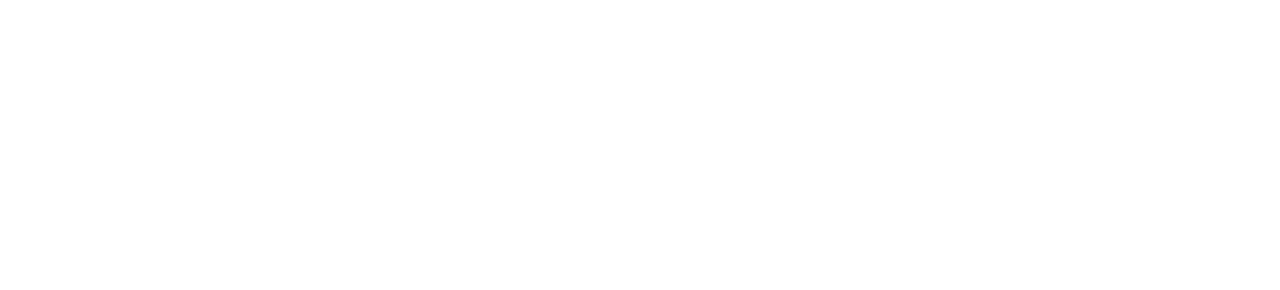
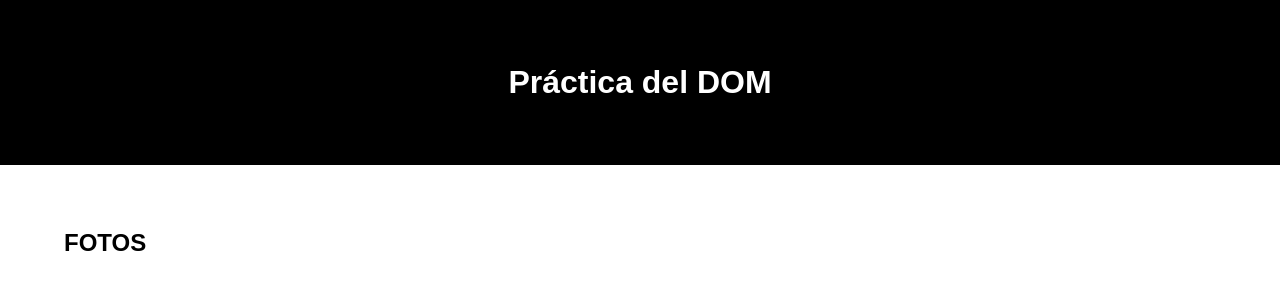
Before and after one commit to maiferna/practica_evento_dom, a plain HTML site: page index.html in a window 1280 px wide. Drawn offline with Linux system fonts and the light colour scheme.

Commit message:
ADD: css, html y variables js

```diff
--- a/css/main.css
+++ b/css/main.css
@@ -0,0 +1,93 @@
+/* RESET */
+
+*{
+    margin: 0;
+    padding: 0;
+    box-sizing: border-box;
+}
+
+body{
+    font-family: Arial, Helvetica, sans-serif;
+}
+
+.display-flex{
+    display: flex;
+    flex-direction: row;
+    flex-wrap: wrap;
+    gap: 1em;
+}
+
+
+/* HEADER ----------------------------------*/
+.header-practica{
+    padding: 5%;
+    color: white;
+    background-color: black;
+    text-align: center;
+}
+
+/* MAIN ----------------------------------*/
+
+main{
+    margin: 5%;
+}
+
+
+/* Bloque de botones-etiqueta */
+
+.bloque-botones{
+    gap: 0.5em;
+    margin: 1em 0;
+}
+
+.bloque-botones button{
+    background-color: rgb(24, 24, 24);
+    color: white;
+    border: 1px solid black;
+    padding: 0.75em 2em;
+    border-radius: 0.25em;
+}
+
+
+/* Card Grande ----*/
+.card-grande{
+    margin: 3em 0em;
+}
+
+.card-grande div{
+    width: 100%;
+}
+
+.card-grande div img{
+    width: 100%;
+    object-fit: cover;
+    margin: 0.75em 0;
+}
+
+
+
+/*SECTION IMGS RELACIONADAS ------------------*/
+.section-imgs-relacionadas{
+
+}
+
+/*-- Bloque cards minis ------------------*/
+.bloque-cards-mini{
+    display: grid;
+    grid-template-columns: repeat(auto-fit, minmax(250px, 1fr));
+    /*  https://developer.mozilla.org/en-US/docs/Web/CSS/grid-template-columns
+        repeat: función que repite lo que hay en su interior
+        auto-fit: crea tantas columnas como quepan en el contenedor;
+        minmax(250px, 1fr): minmax(tamañomínimo, tamañomáximo) de cada columna*/
+    gap: 2em 1em;
+    margin-top: 1em;
+}
+
+/*-- Card mini --*/
+.card-mini{
+}
+
+.card-mini div img{
+    width: 100%;
+    margin: 0.75em 0;
+}
--- a/index.html
+++ b/index.html
@@ -4,9 +4,86 @@
     <meta charset="UTF-8">
     <meta name="viewport" content="width=device-width, initial-scale=1.0">
     <title>Práctica eventos del DOM</title>
-    <link rel="stylesheet" src="css/main.css">
+    <link rel="stylesheet" href="css/main.css">
 </head>
 <body>
+    <!-- HEADER --------------------------------->
+    <header class="header-practica">
+        <h1>Práctica del DOM</h1>
+    </header>
+
+
+    <!-- MAIN ---------------------------------->
+    <main>
+
+        <h2>FOTOS</h2>
+        <!-- Bloque de botones-etiqueta -->
+
+        <!--
+        <section class="bloque-botones display-flex">
+            <button class="boton">Button</button>
+            <button class="boton">Button</button>
+            <button class="boton">Button</button>
+            <button class="boton">Button</button>
+        </section>
+        <p>Se han encontrado x imágenes con el tag xxx</p>
+        -->
+
+        <!-- Card grande --------->
+        <!--
+        <section class="card-grande">
+            <h3>Título del viaje</h3>
+            <div>
+                <img src="assets/img/viajes/viajes-1.jpg" alt="">
+            </div>
+            <p>Descripción Lorem ipsum dolor, sit amet consectetur
+                adipisicing elit. Dolor, perspiciatis?</p>
+        </section>
+        -->
+
+
+        <!-- SECTION IMGS RELACIONADAS ------------------>
+        <section class="section-imgs-relacionadas">
+
+
+            <!-- <h2>IMÁGENES RELACIONADAS</h2>
+            Bloque cards minis
+            <div class="bloque-cards-mini">
+
+                Card mini
+                <article class="card-mini">
+                    <h4>Título del viaje</h4>
+                    <div>
+                        <img src="assets/img/viajes/viajes-1.jpg" alt="">
+                    </div>
+                    <p>Descripción Lorem ipsum dolor, sit amet consectetur
+                        adipisicing elit. Dolor, perspiciatis?</p>
+                </article>
+                <article class="card-mini">
+                    <h4>Título del viaje</h4>
+                    <div>
+                        <img src="assets/img/viajes/viajes-1.jpg" alt="">
+                    </div>
+                    <p>Descripción Lorem ipsum dolor, sit amet consectetur
+                        adipisicing elit. Dolor, perspiciatis?</p>
+                </article>
+                <article class="card-mini">
+                    <h4>Título del viaje</h4>
+                    <div>
+                        <img src="assets/img/viajes/viajes-1.jpg" alt="">
+                    </div>
+                    <p>Descripción Lorem ipsum dolor, sit amet consectetur
+                        adipisicing elit. Dolor, perspiciatis?</p>
+                </article>
+
+            </div> -->
+
+        </section>
+
+
+    </main>
+
+
     <script src="js/main.js"></script>
 </body>
 </html>
--- a/js/main.js
+++ b/js/main.js
@@ -0,0 +1,61 @@
+
+// Variables
+
+const fragment = document.createDocumentFragment();
+const imgUrl = "assets/img/viajes/";
+
+
+const arrButton = ["Mar", "Montaña", "Ciudad", "Lago"]; // Generar los tags a partir del array arrImages.tags con un método
+
+
+const arrImages = [
+    {
+        titulo: 'Viaje 1',
+        url: `${imgUrl}viajes-1.jpg`,
+        alt: 'Imagen 1',
+        descripcion: 'Lorem ipsum dolor, sit amet consectetur adipisicing elit. Dolor, perspiciatis?',
+        tags: ['mar', 'palmera', 'chica', 'cielo'],
+    },
+    {
+        titulo: 'Viaje 2',
+        url: `${imgUrl}viajes-2.jpg`,
+        alt: 'Imagen 2',
+        descripcion: 'Lorem ipsum dolor, sit amet consectetur adipisicing elit. Dolor, perspiciatis?',
+        tags: ['mar', 'arena', 'puente', 'cielo', 'casas'],
+    },
+    {
+        titulo: 'Viaje 3',
+        url: `${imgUrl}viajes-3.jpg`,
+        alt: 'Imgen 3',
+        descripcion: 'Lorem ipsum dolor, sit amet consectetur adipisicing elit. Dolor, perspiciatis?',
+        tags: ['palmera', 'agua', 'cielo'],
+    },
+    {
+        titulo: 'Viaje 4',
+        url: `${imgUrl}viajes-4.jpg`,
+        alt: 'Imagen 4',
+        descripcion: 'Lorem ipsum dolor, sit amet consectetur adipisicing elit. Dolor, perspiciatis?',
+        tags: ['palmera', 'agua', 'cielo'],
+    },
+    {
+        titulo: 'Viaje 5',
+        url: `${imgUrl}viajes-5.jpg`,
+        alt: 'Imagen 5',
+        descripcion: 'Breve descripción de la imagen 5',
+        tags: ['palmera', 'agua', 'cielo'],
+    },
+    {
+        titulo: 'Viaje 6',
+        url: `${imgUrl}viajes-6.jpg`,
+        alt: 'Imagen 6',
+        descripcion: 'Lorem ipsum dolor, sit amet consectetur adipisicing elit. Dolor, perspiciatis?',
+        tags: ['palmera', 'agua', 'cielo'],
+    },
+    {
+        titulo: 'Viaje 7',
+        url: `${imgUrl}viajes-7.jpg`,
+        alt: 'Imagen 7',
+        descripcion: 'Lorem ipsum dolor, sit amet consectetur adipisicing elit. Dolor, perspiciatis?',
+        tags: ['palmera', 'agua', 'cielo'],
+    }
+]
```
